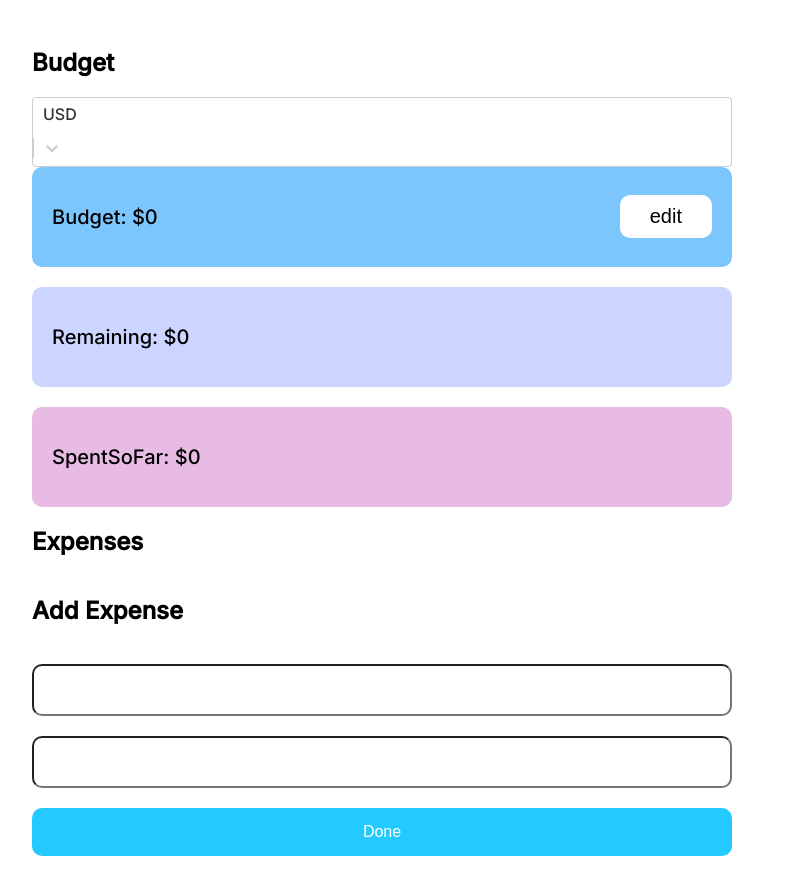
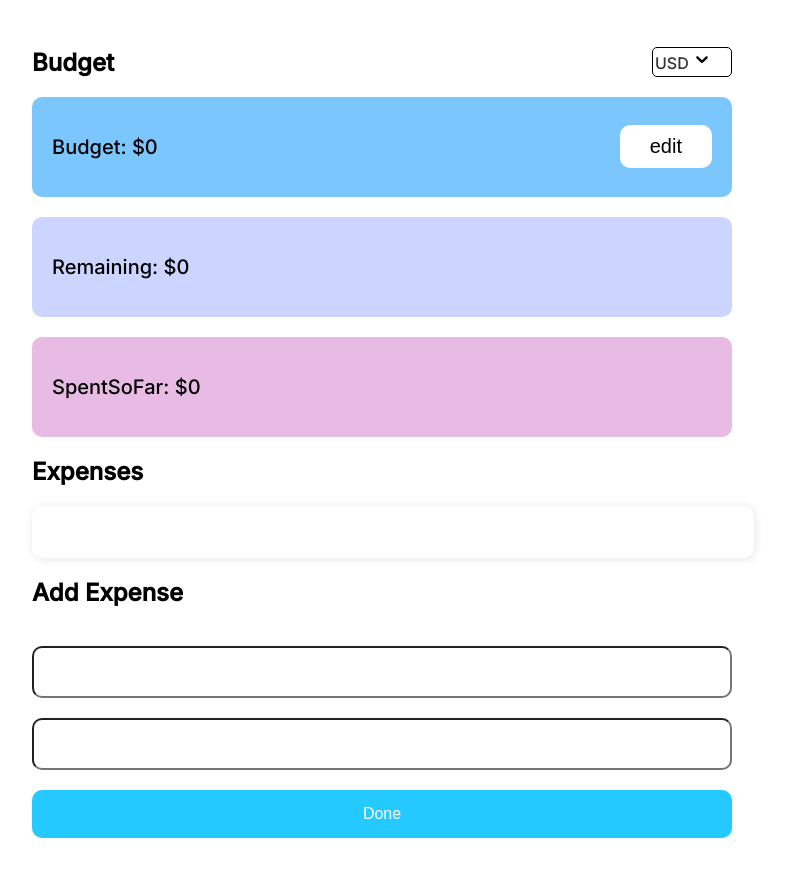
Before and after one commit to VitalkaMihal/react-budget-app, a React (Create React App) app: page / in a window 1280 px wide. Shown: the whole page, without its empty margins (258-1044 px from the left). Built offline with nearby package versions, Linux system fonts and the light colour scheme.

Commit message:
feat(project-4): add search

```diff
--- a/src/components/BudgetList/BudgetList.tsx
+++ b/src/components/BudgetList/BudgetList.tsx
@@ -3,14 +3,15 @@ import { Budget } from "../Budget/Budget";
 import { Remaining } from "../Remaining/Remaining";
 import { SpentSoFar } from "../SpentSoFar/SpentSoFar";
 import { SelectCurrency } from "../Select/Select";
+import { Header } from "./styles";
 
 export const BudgetList = () => {
   return (
     <div>
-      <div>
+      <Header>
         <h2>Budget</h2>
         <SelectCurrency />
-      </div>
+      </Header>
       <Budget />
       <Remaining />
       <SpentSoFar />
--- /dev/null
+++ b/src/components/BudgetList/styles.ts
@@ -0,0 +1,7 @@
+import styled from "styled-components";
+
+export const Header = styled.div`
+  display: flex;
+  align-items: center;
+  justify-content: space-between;
+`;
--- a/src/components/ExpensesList/ExpensesList.tsx
+++ b/src/components/ExpensesList/ExpensesList.tsx
@@ -1,13 +1,21 @@
-import React from "react";
+import React, { useEffect, useState } from "react";
 import { Expense, UseExpensesContext } from "../../context/ExpensesContext/ExpensesContext";
 import { ExpensesItem } from "../ExpensesItem/ExpensesItem";
+import { Search } from "../Input/Input";
 
 export const ExpensesList = () => {
   const { expenses } = UseExpensesContext();
+  const [expensesSearch, setExpensesSearch] = useState(expenses);
+  useEffect(() => setExpensesSearch(expenses), [expenses]);
+
+  const expensesCallBack = (e: any) => {
+    setExpensesSearch(expenses.filter((expense) => expense.expense.indexOf(e.target.value) !== -1));
+  };
   return (
     <div>
       <h2>Expenses</h2>
-      {expenses.map((expense: Expense) => {
+      <Search expensesCallBack={expensesCallBack} />
+      {expensesSearch.map((expense: Expense) => {
         return <ExpensesItem key={expense.id} expense={expense} />;
       })}
     </div>
--- /dev/null
+++ b/src/components/Input/Input.tsx
@@ -0,0 +1,6 @@
+import React from "react";
+import { StyledSearch } from "./styles";
+
+export const Search = ({ expensesCallBack }: any) => {
+  return <StyledSearch onChange={expensesCallBack}></StyledSearch>;
+};
--- /dev/null
+++ b/src/components/Input/styles.ts
@@ -0,0 +1,12 @@
+import styled from "styled-components";
+
+export const StyledSearch = styled.input`
+  height: 50px;
+  width: 100%;
+  background: #ffffff;
+  box-shadow: 1px 1px 10px rgba(0, 0, 0, 0.1);
+  border-radius: 10px;
+  border: none;
+  font-size: 16px;
+  padding-left: 20px;
+`;
--- a/src/components/Select/Select.tsx
+++ b/src/components/Select/Select.tsx
@@ -2,7 +2,38 @@ import React from "react";
 import Select from "react-select";
 import { UseCurrencyContext } from "../../context/CurrencyContext/CurrencyContext";
 
+interface SelectStilesProps {
+  [style: string]: () => void;
+}
+
+const selectStiles: SelectStilesProps = {
+  control: () => ({ display: "flex" }),
+  container: () => ({
+    width: "80px",
+    border: "1px solid black",
+    height: "30px",
+    marginRight: "0",
+    lineHeight: "30px",
+    borderRadius: "5px",
+  }),
+  valueContainer: () => ({}),
+  dropdownIndicator: () => ({}),
+  indicatorsContainer: () => ({}),
+  input: () => ({}),
+  menu: () => ({}),
+  menuList: () => ({ position: "absolute", background: "white" }),
+  menuPortal: () => ({}),
+  option: () => ({}),
+};
+
 export const SelectCurrency = () => {
   const { options, option, handleCurrencySelect } = UseCurrencyContext();
-  return <Select options={options} defaultValue={option} onChange={handleCurrencySelect} />;
+  return (
+    <Select
+      options={options}
+      defaultValue={option}
+      onChange={handleCurrencySelect}
+      styles={selectStiles}
+    />
+  );
 };
--- a/src/context/CurrencyContext/CurrencyContext.tsx
+++ b/src/context/CurrencyContext/CurrencyContext.tsx
@@ -1,5 +1,11 @@
 import { ReactNode, createContext, useContext, useState } from "react";
 import { SingleValue } from "react-select";
+
+enum Currency {
+  USD = "$",
+  EUR = "€",
+  GBR = "£",
+}
 
 export interface OptionProps {
   readonly value: string;
@@ -7,9 +13,9 @@ export interface OptionProps {
 }
 
 export const options: OptionProps[] = [
-  { value: "$", label: "USD" },
-  { value: "€", label: "EUR" },
-  { value: "£", label: "GBR" },
+  { value: Currency.USD, label: "USD" },
+  { value: Currency.EUR, label: "EUR" },
+  { value: Currency.GBR, label: "GBR" },
 ];
 
 interface CurrencyContextState {
```
